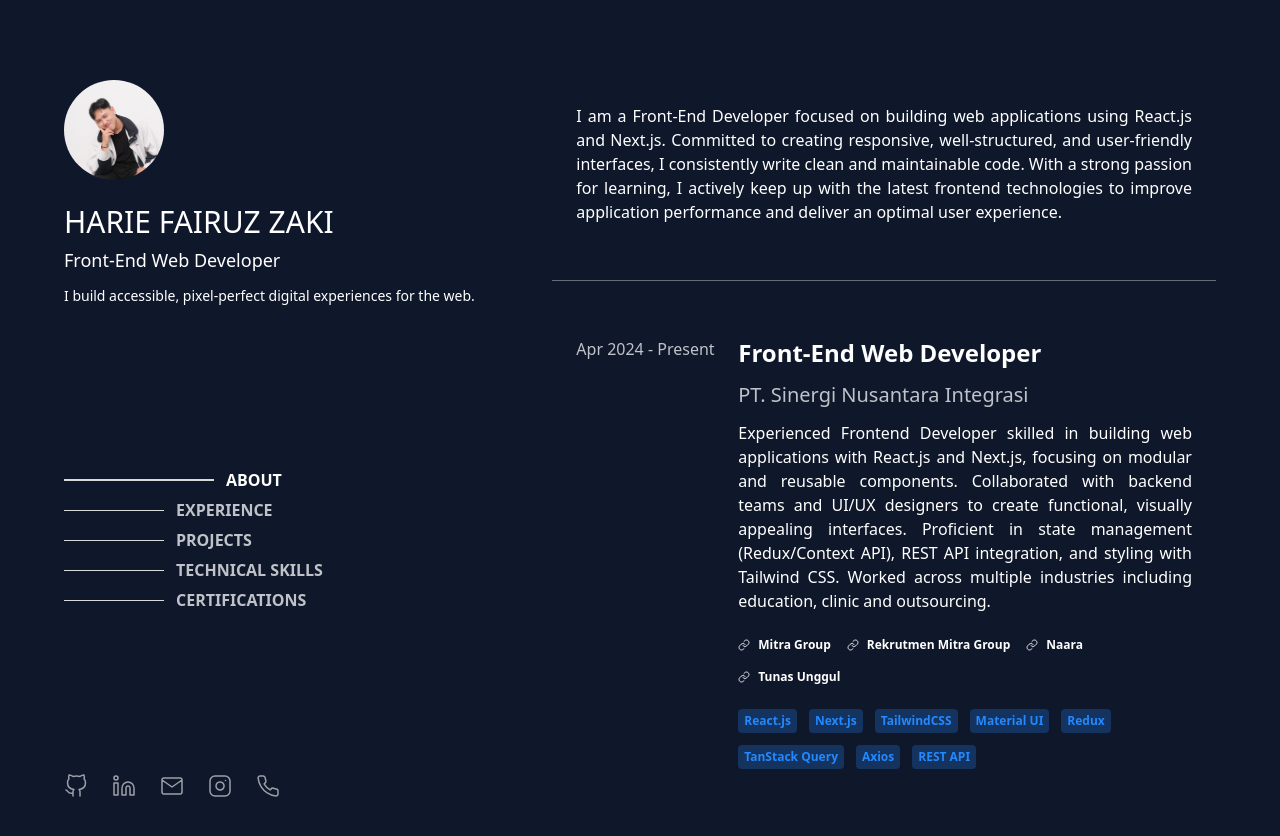
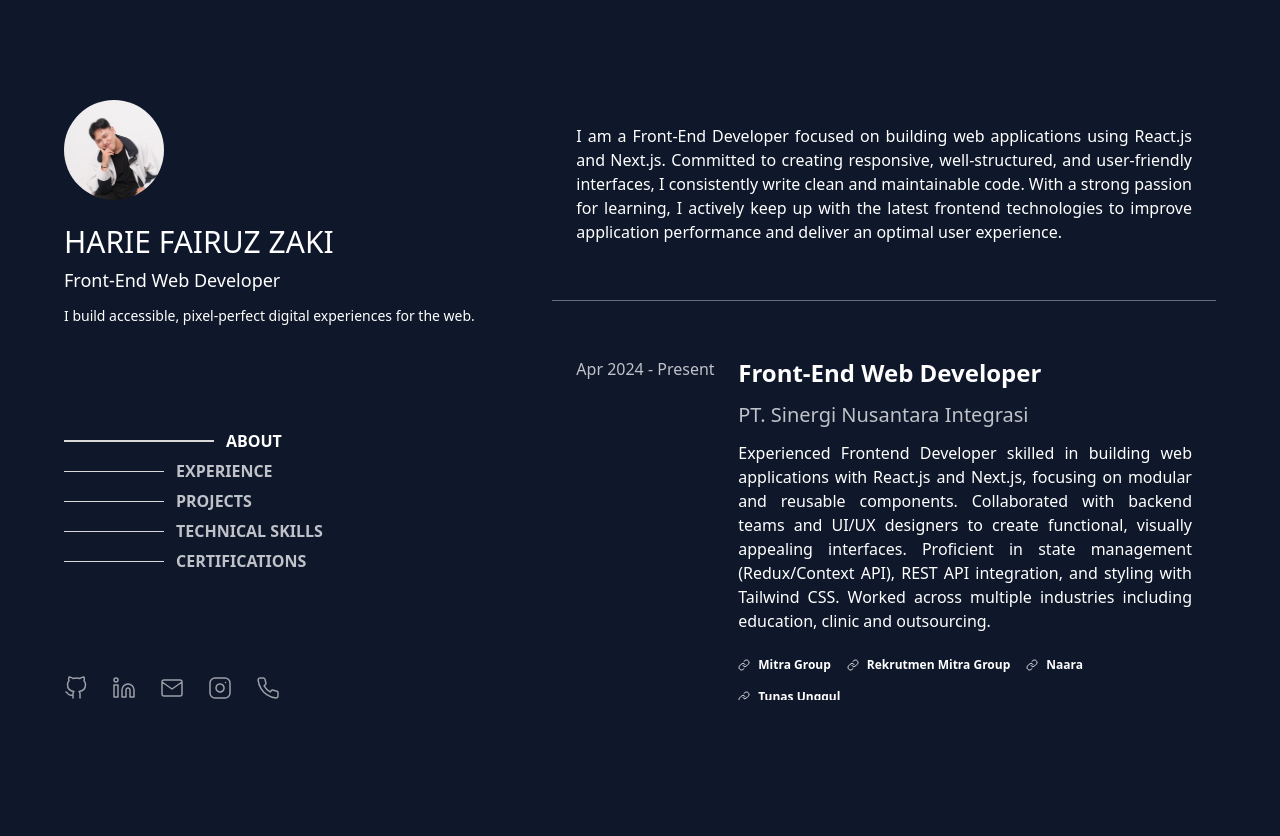
Before and after one commit to HarieFz/harie-portfolio, a Next.js app: page / in a window 1280 px wide. Shown: the top 836 px of the page. After the commit the page ends 800 px from the top, so only its background shows below. Built offline with nearby package versions, Linux system fonts and the light colour scheme.

Commit message:
fix: responsive

```diff
--- a/app/components/profile-sidebar/index.tsx
+++ b/app/components/profile-sidebar/index.tsx
@@ -36,9 +36,9 @@ export default function ProfileSidebar() {
           />
         </div>
         <div>
-          <h1 className="2xl:text-[40px] xl:text-3xl text-2xl text-white 2xl:mb-3 mb-1.5">HARIE FAIRUZ ZAKI</h1>
-          <h2 className="2xl:text-2xl xl:text-lg text-xs text-white 2xl:mb-6 mb-3">Front-End Web Developer</h2>
-          <p className="2xl:text-base xl:text-sm text-2xs text-white">
+          <h1 className="2xl:text-[40px] lg:text-3xl text-2xl text-white 2xl:mb-3 mb-1.5">HARIE FAIRUZ ZAKI</h1>
+          <h2 className="2xl:text-2xl lg:text-lg text-xs text-white 2xl:mb-6 mb-3">Front-End Web Developer</h2>
+          <p className="2xl:text-base lg:text-sm text-2xs text-white">
             I build accessible, pixel-perfect digital experiences for the web.
           </p>
         </div>
@@ -58,7 +58,7 @@ export default function ProfileSidebar() {
                 }`}
               />
               <p
-                className={`transition-colors font-bold 2xl:text-xl xl:text-base text-sm ${
+                className={`transition-colors font-bold 2xl:text-xl xl:text-base nav-text text-sm ${
                   highlight === item.toLowerCase() ? "text-white" : "text-[#EBEDF0]/80"
                 }`}
               >
@@ -71,19 +71,19 @@ export default function ProfileSidebar() {
 
       <div className="flex items-center lg:gap-6 gap-3 max-lg:mt-3">
         <Link href="https://github.com/HarieFz" target="_blank">
-          <Github className="lg:text-2xl text-base text-[#EBEDF0]/80 hover:text-white" />
+          <Github className="xl:text-2xl text-base text-[#EBEDF0]/80 hover:text-white" />
         </Link>
         <Link href="https://www.linkedin.com/in/harie-fairuz-zaki-691b05136/" target="_blank">
-          <LinkedIn className="lg:text-2xl text-base text-[#EBEDF0]/80 hover:text-white" />
+          <LinkedIn className="xl:text-2xl text-base text-[#EBEDF0]/80 hover:text-white" />
         </Link>
         <Link href="mailto:hfairuzzaki@gmail.com">
-          <Mail className="lg:text-2xl text-base text-[#EBEDF0]/80 hover:text-white" />
+          <Mail className="xl:text-2xl text-base text-[#EBEDF0]/80 hover:text-white" />
         </Link>
         <Link href="https://www.instagram.com/hariefairuz/" target="_blank">
-          <Instagram className="lg:text-2xl text-base text-[#EBEDF0]/80 hover:text-white" />
+          <Instagram className="xl:text-2xl text-base text-[#EBEDF0]/80 hover:text-white" />
         </Link>
         <Link href="https://api.whatsapp.com/send?phone=6285928993274" target="_blank">
-          <Phone className="lg:text-2xl text-base text-[#EBEDF0]/80 hover:text-white" />
+          <Phone className="xl:text-2xl text-base text-[#EBEDF0]/80 hover:text-white" />
         </Link>
       </div>
     </>
--- a/app/globals.css
+++ b/app/globals.css
@@ -62,3 +62,13 @@
     @apply opacity-50;
   }
 }
+
+@media (height <= 600px) {
+  .nav-text {
+    @apply text-sm;
+  }
+
+  .max-h-for-small-screen {
+    @apply lg:max-h-[calc(100dvh-100px)];
+  }
+}
--- a/app/layout.tsx
+++ b/app/layout.tsx
@@ -46,9 +46,7 @@ export default function RootLayout({
 }>) {
   return (
     <html lang="en">
-      <body
-        className={`${poppins.variable} antialiased relative bg-dark-navy 2xl:pt-25.5 2xl:pb-27.75 lg:pt-20 lg:pb-15 max-lg:my-8 max-lg:px-6`}
-      >
+      <body className={`${poppins.variable} antialiased relative bg-dark-navy max-lg:py-8 max-lg:px-6`}>
         <RippleCursor />
         <HighlightProvider>{children}</HighlightProvider>
       </body>
--- a/app/page.tsx
+++ b/app/page.tsx
@@ -40,12 +40,15 @@ export default function Home() {
   }, [aboutView, experienceView, projectsView, technicalSkillsView, certificationsView, setHighlight]);
 
   return (
+    <div className="h-dvh">
       <div className="lg:h-full lg:overflow-hidden">
-      <div className="relative 2xl:max-w-7xl xl:max-w-6xl lg:max-w-4xl w-full h-full mx-auto lg:grid lg:grid-cols-12 lg:gap-5">
-        <aside className="lg:col-span-5 flex flex-col justify-between lg:max-h-[718px] max-lg:mb-5">
+        <div className="relative 2xl:max-w-7xl xl:max-w-6xl lg:max-w-4xl w-full h-full mx-auto">
+          <div className="w-full h-full lg:flex lg:items-center lg:justify-center">
+            <div className="lg:grid lg:grid-cols-12 lg:gap-5 lg:max-h-[calc(100dvh-200px)] max-h-for-small-screen h-full">
+              <aside className="lg:col-span-5 flex flex-col justify-between lg:max-h-[600px] max-lg:mb-5">
                 <ProfileSidebar />
               </aside>
-        <main className="lg:col-span-7 flex flex-col lg:gap-8 gap-6 lg:max-h-[718px] lg:overflow-y-auto">
+              <main className="lg:col-span-7 flex flex-col lg:gap-8 gap-6 lg:overflow-y-auto">
                 <About />
                 <Experience />
                 <Projects />
@@ -55,5 +58,8 @@ export default function Home() {
               </main>
             </div>
           </div>
+        </div>
+      </div>
+    </div>
   );
 }
--- a/app/projects/[slug]/page.tsx
+++ b/app/projects/[slug]/page.tsx
@@ -1,10 +1,11 @@
 "use client";
 
 import React, { use, useState } from "react";
+import { useRouter } from "next/navigation";
 import ArrowLeft from "../../../public/icons/arrow-left.svg";
-import { useRouter } from "next/navigation";
 import Image from "next/image";
 import Chain from "../../../public/icons/link.svg";
+import Dialog from "@/components/Dialog";
 import Maximize from "../../../public/icons/maximize.svg";
 import Minimize from "../../../public/icons/minimize.svg";
 import { projectsData } from "@/data/projects";
@@ -19,7 +20,6 @@ import "swiper/css/thumbs";
 
 // import required modules
 import { FreeMode, Navigation, Thumbs } from "swiper/modules";
-import Dialog from "@/components/Dialog";
 
 export default function Detail({ params }: { params: Promise<{ slug: string }> }) {
   const router = useRouter();
@@ -68,6 +68,7 @@ export default function Detail({ params }: { params: Promise<{ slug: string }> }
             >
               <Maximize className="text-sm" />
             </div>
+
             {data?.images?.map((img, index) => (
               <SwiperSlide key={index} className="relative rounded-2xl aspect-[360/279]">
                 <Image
@@ -161,11 +162,12 @@ export default function Detail({ params }: { params: Promise<{ slug: string }> }
           }}
         >
           <div
-            className="z-999 fixed top-4 right-5 w-7 h-7 bg-white/80 backdrop-blur-sm rounded-full shadow-lg hover:bg-white/90 transition-all cursor-pointer text-gray-700 hover:text-gray-900 flex items-center justify-center"
+            className="z-999 fixed top-3 right-9 w-7 h-7 bg-white/80 backdrop-blur-sm rounded-full shadow-lg hover:bg-white/90 transition-all cursor-pointer text-gray-700 hover:text-gray-900 flex items-center justify-center"
             onClick={handleDialogClose}
           >
             <Minimize className="text-sm" />
           </div>
+
           {data?.images?.map((img, index) => (
             <SwiperSlide key={index} className="rounded-2xl">
               <Image
--- a/app/projects/layout.tsx
+++ b/app/projects/layout.tsx
@@ -6,7 +6,7 @@ export default function Layout({
   children: React.ReactNode;
 }>) {
   return (
-    <div className="2xl:max-w-7xl xl:max-w-6xl lg:max-w-4xl w-full h-full mx-auto">
+    <div className="2xl:max-w-7xl xl:max-w-6xl lg:max-w-4xl w-full h-full lg:mt-10 mx-auto">
       <main>{children}</main>
     </div>
   );
```
Lines whose indentation alone changed are shown as unchanged.
